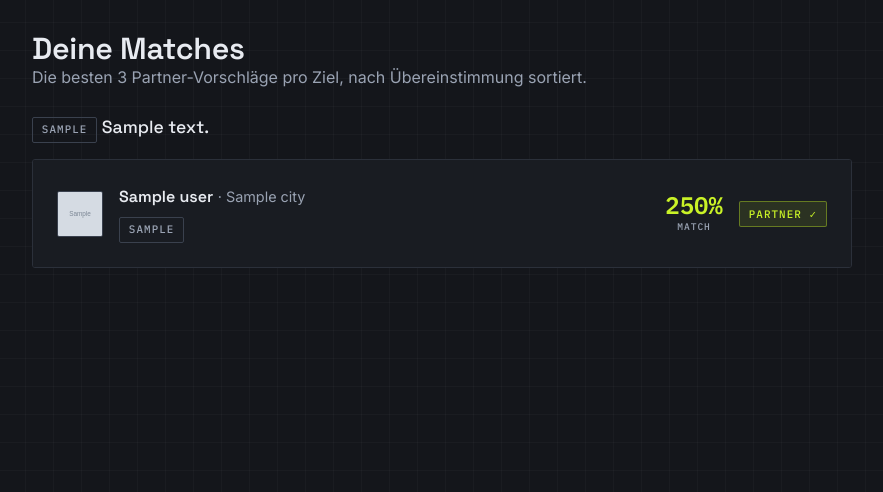
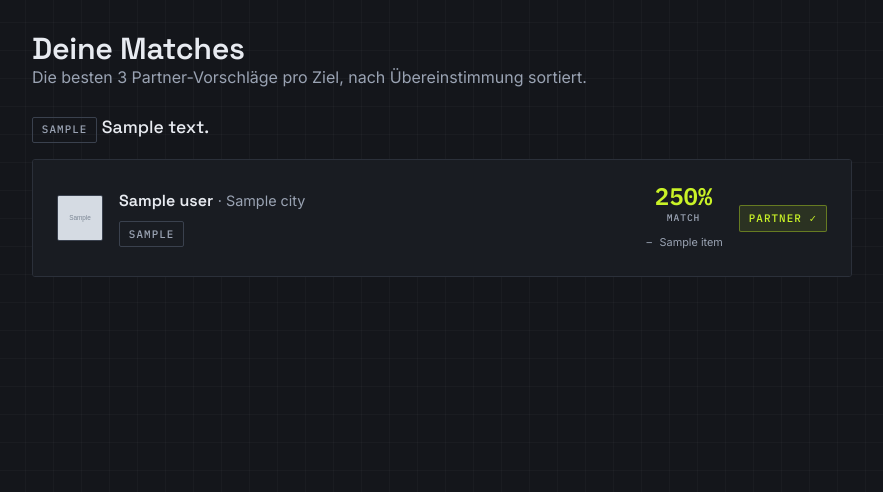
Before and after one commit to schuerch-slggh/FullStackProject, a Python web app: template templates/matches.html in a window 1280 px wide. Shown: the part 61-553 px from the top of the page, without its empty margins (198-1081 px from the left). Run offline with Jinja, Linux system fonts and the light colour scheme; the template is opened without the code that fills it: most values are stand-ins (such as "Sample title", 1, 10 or a date in 2020); grey boxes marked "Sample" are stand-in pictures.

Commit message:
update match function

```diff
--- a/static/css/main.css
+++ b/static/css/main.css
@@ -711,6 +711,27 @@ input[type="file"]::file-selector-button {
   text-transform: uppercase;
   color: var(--text-dim);
 }
+.match__breakdown {
+  list-style: none;
+  margin: .4rem 0 0;
+  padding: 0;
+  display: flex;
+  flex-direction: column;
+  gap: .1rem;
+  text-align: left;
+}
+.match__criterion {
+  display: flex;
+  align-items: center;
+  gap: .35rem;
+  font-size: .68rem;
+  white-space: nowrap;
+  color: var(--text-dim);
+}
+.match__criterion::before { width: .9em; text-align: center; flex-shrink: 0; }
+.match__criterion--yes { color: var(--text); }
+.match__criterion--yes::before { content: "✓"; color: var(--signal); }
+.match__criterion--no::before { content: "–"; }
 
 /* ---- Chat ---- */
 .chat { display: flex; flex-direction: column; gap: var(--space-4); }
--- a/templates/matches.html
+++ b/templates/matches.html
@@ -27,7 +27,7 @@
 
     {% if results %}
     <div class="result-list">
-      {% for user, score, connection in results %}
+      {% for user, score, breakdown, connection in results %}
       <div class="card result-card">
         <a href="{{ url_for('main.user_profile', user_id=user.id) }}" aria-label="Profil von {{ user.name }}">
           <img class="avatar avatar--sm" src="{{ user.photo_url }}" alt="Foto von {{ user.name }}">
@@ -43,6 +43,13 @@
         <div class="match" title="Match-Score: {{ score }} von 4 Kriterien">
           <span class="match__value">{{ (score / 4 * 100)|round|int }}%</span>
           <span class="match__label">Match</span>
+          <ul class="match__breakdown">
+            {% for item in breakdown %}
+            <li class="match__criterion {{ 'match__criterion--yes' if item.matched else 'match__criterion--no' }}">
+              {{ item.label }}
+            </li>
+            {% endfor %}
+          </ul>
         </div>
 
         <div style="flex-shrink:0">
```
Also changed, not shown: models.py (+65 -25 lines), templates/search.html (+9 -2 lines), views.py (+14 -3 lines).
